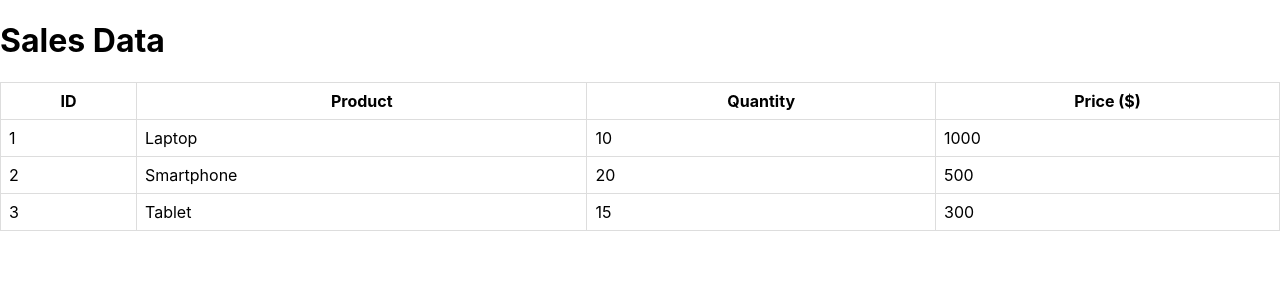
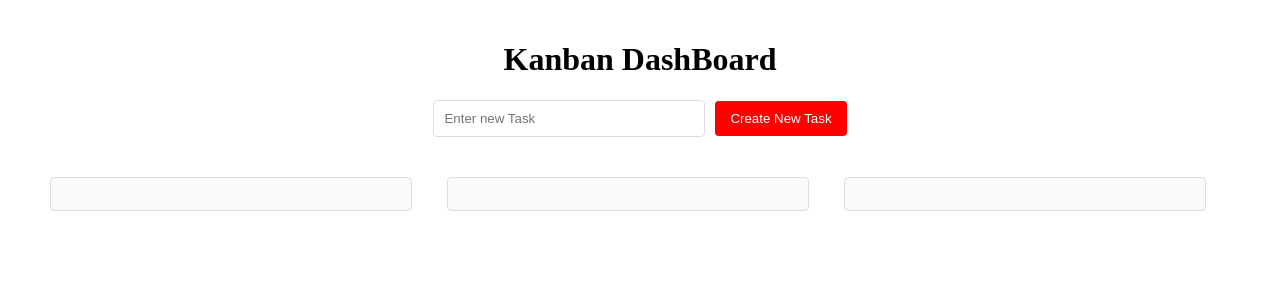
Before and after one commit to RojaSrininivas281509/HappyCoding, a React (Create React App) app: page / in a window 1280 px wide. Shown: the top 300 px of the page. Built offline with nearby package versions, Linux system fonts and the light colour scheme.

Commit message:
Added Kanban app

```diff
--- a/src/App.js
+++ b/src/App.js
@@ -1,14 +1,16 @@
 import React from 'react';
-import SalesTable from './SalesTable';
+// import SalesTable from './SalesTable';
 // import BindTable from './BindTable';
 // import AddNewTask from './AddNewTask';
+import KanbanDashboard from './KanbanDashBoard';
 
 export default function App(){
   return(
     <div>
       {/* <AddNewTask/> */}
       {/* <BindTable/> */}
-      <SalesTable/>
+      {/* <SalesTable/> */}
+      <KanbanDashboard/>
     </div>
 
   )
--- /dev/null
+++ b/src/KanbanDashBoard.js
@@ -0,0 +1,105 @@
+import React, {useState} from 'react';
+import './kanban.css';
+
+export default function KanbanDashboard(){
+    const [tasks, setTasks]=useState([]);
+    const[newTask, setNewTask]= useState('');
+    const[error, setError]= useState('');
+    const [inProgress, setInProgress] = useState([]);
+    const [completed, setCompleted] = useState([]);
+    const createTask=()=>{
+        if(newTask.trim() ===''){
+            setError('Please Enter Task');
+            return;
+        }
+        const duplicateCheck = tasks.some((item)=>item.task.toLowerCase() === newTask.toLowerCase().trim());
+        if(duplicateCheck){
+            setError('TaskName already Existed');
+        }else{
+            setTasks((prevTask)=>[...prevTask,{task:newTask}])
+            setNewTask('');
+            setError('');
+        }
+    }
+
+    const toggleList = (index, type) => {
+      tasks.map((item, i)=> index===i?
+        setInProgress((prevTask)=>[...prevTask,{task:item.task}]): '');
+        const updatedTasks= tasks.filter((itm,i)=> index!==i);
+        setTasks(updatedTasks);
+
+
+    };
+    const toggleDeleteClicked =(index, type) =>{
+        if(type ==='task'){
+            const deleted = tasks.filter((item,i)=> i !==index)
+            setTasks(deleted);
+        }else if(type === 'inprogress'){
+            const deleted = inProgress.filter((item,i)=> i !==index)
+            setInProgress(deleted);
+
+        }else{
+            const deleted = completed.filter((item,i)=> i !==index)
+            setCompleted(deleted);
+        }
+
+    }
+    const toggleCompletedList =(index, type)=>{
+        inProgress.map((item, i)=> index===i?
+        setCompleted((prevTask)=>[...prevTask,{task:item.task}]): '');
+        const updatedTasks= tasks.filter((itm,i)=> index!==i);
+        setInProgress(updatedTasks);
+
+    }
+    return(
+        <div className='App'>
+            <div className='input-container'>
+                <h1>Kanban DashBoard</h1>
+                <input type="text" placeholder='Enter new Task' value={newTask} onChange={(e)=>setNewTask(e.target.value)}></input>
+                <button onClick={createTask}>Create New Task</button>
+            </div>
+            {error && <p1>{error}</p1>}
+            <div className='card-container'>
+                <div className='card'>
+                    <ul>
+                        {
+                            tasks && tasks.map((item, i) =>
+                            <li key={i}>
+                                {item.task}
+                                <span  onClick={()=>toggleList(i,'task')}>Task</span>
+                                <button onClick={()=>toggleDeleteClicked(i,'task')}>Delete</button>
+                            </li>
+                            )
+                        }
+                    </ul>
+                </div>
+                <div className='card'>
+                    <ul>
+                        {
+                            inProgress && inProgress.map((item, i) =>
+                            <li key={i}>
+                                {item.task}
+                                <span  onClick={()=>toggleCompletedList(i,'inprogress')}>inProgress</span>
+                                <button onClick={()=>toggleDeleteClicked(i,'inprogress')}>Delete</button>
+                            </li>
+                            )
+                        }
+                    </ul>
+                </div>
+                <div className='card'>
+                    <ul>
+                        {
+                            completed && completed.map((item, i) =>
+                            <li key={i}>
+                                {item.task}
+                                <span>completed</span>
+                                <button onClick={()=>toggleDeleteClicked(i,'completed')}>Delete</button>
+                            </li>
+                            )
+                        }
+                    </ul>
+                </div>
+            </div>
+        </div>
+    )
+}
--- /dev/null
+++ b/src/kanban.css
@@ -0,0 +1,69 @@
+.App{
+    padding: 20px;
+    text-align: center;
+    font-family: Arial sans-serif
+  }
+  .input-container{
+    margin-bottom: 20px;
+  }
+  input {
+    padding: 10px;
+    width: 250px;
+    margin-right: 10px;
+    border: 1px solid #ddd;
+    border-radius: 4px;
+  }
+
+  button {
+    padding: 10px 15px;
+    border: none;
+    background-color: red;
+    color: white;
+    border-radius: 4px;
+    cursor: pointer;
+  }
+  button:hover{
+    background-color: green;
+  }
+  ul {
+    list-style-type: none;
+    padding: 0;
+  }
+  li {
+    padding: 10px;
+    margin: 5px 0;
+    display: flex;
+    justify-content: space-between;
+    align-items: center;
+    background-color: #f9f9f9;
+    border-radius: 4px;
+  }
+
+  li.completed span {
+    text-decoration: line-through;
+    color: gray;
+  }
+
+  span {
+    cursor: pointer;
+    margin: 0px 70px;
+  }
+
+  span:hover {
+    color: #007bff;
+  }
+  .card{
+    border: 1px solid #ddd;
+    border-radius: 4px;
+    background-color: #f9f9f9;
+    margin-left: 10px;
+    padding: 0px 0px;
+    width: 30%;
+    display:flex;
+    margin-right:25px;
+
+  }
+  .card-container{
+    display: flex;
+    padding:20px;
+  }
```
